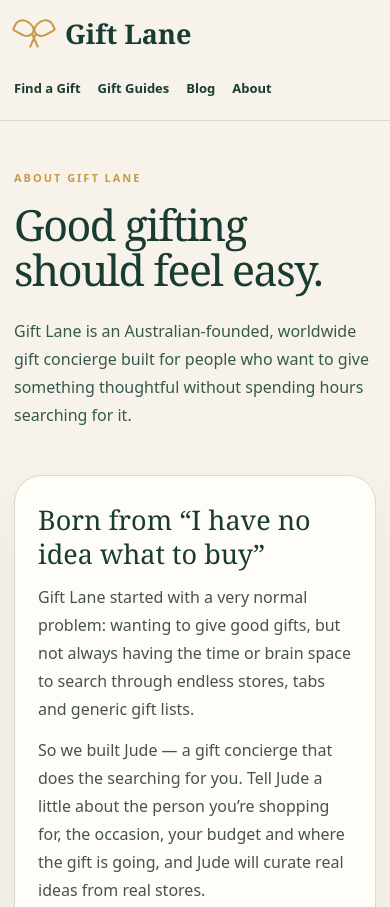
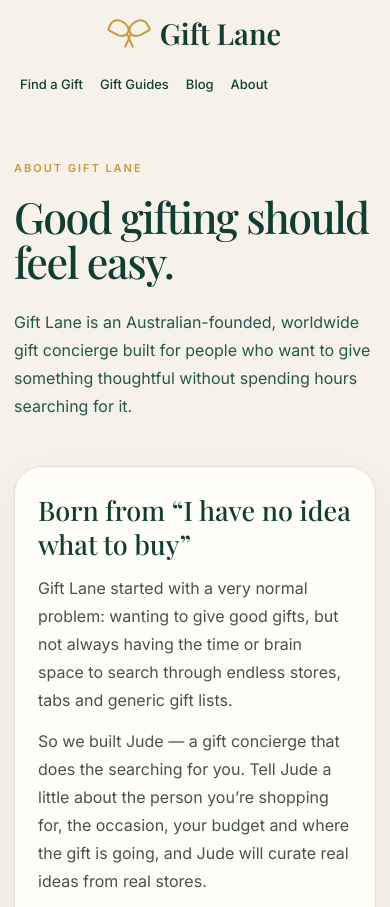
Before and after one commit to giftfairy/gift-concierge, a website: page public/about.html in a window 390 px wide. Shown: the top 907 px of the page. Drawn offline with nearby package versions, Linux system fonts and the light colour scheme.

Commit message:
Update about.html

```diff
--- a/public/about.html
+++ b/public/about.html
@@ -20,17 +20,27 @@
     gtag('config', 'G-D78BMLRNT2');
   </script>
 
+  <!-- Fonts -->
+  <link rel="preconnect" href="https://fonts.googleapis.com" />
+  <link rel="preconnect" href="https://fonts.gstatic.com" crossorigin />
+  <link
+    href="https://fonts.googleapis.com/css2?family=Caveat:wght@500;600&family=Inter:wght@300;400;500;600&family=Playfair+Display:wght@500;600&display=swap"
+    rel="stylesheet"
+  />
+
   <style>
     :root {
-      --cream: #f7f3eb;
+      --cream: #f7f2e9;
       --cream-light: #fffdf8;
-      --green: #183c32;
-      --green-soft: #34594d;
-      --gold: #c79a4a;
+      --green: #123d32;
+      --green-soft: #245649;
+      --gold: #c9973e;
       --gold-light: #e4c98d;
+      --gold-deep: #b47f27;
       --text: #24332e;
-      --muted: #6d756f;
-      --border: #ded8cb;
+      --muted: #77766f;
+      --border: #e6ded2;
+      --line: #e6ded2;
     }
 
     * {
@@ -46,6 +56,7 @@
       background: var(--cream);
       color: var(--text);
       font-family:
+        "Inter",
         system-ui,
         -apple-system,
         BlinkMacSystemFont,
@@ -59,31 +70,40 @@
     }
 
     .shell {
-      width: min(1180px, calc(100% - 40px));
+      width: 100%;
+      max-width: 1440px;
       margin: 0 auto;
+      padding: 0 42px;
     }
 
     header {
-      border-bottom: 1px solid var(--border);
-      background: rgba(247, 243, 235, 0.96);
-    }
-
-    .header-inner {
-      min-height: 92px;
+      min-height: 76px;
       display: flex;
       align-items: center;
       justify-content: space-between;
-      gap: 30px;
+      gap: 24px;
     }
 
     .brand {
-      text-decoration: none;
-      color: var(--green);
       display: flex;
       align-items: center;
       gap: 11px;
+      color: var(--green);
+      white-space: nowrap;
+      text-decoration: none;
     }
 
+    .brand-name {
+      font-family:
+        "Playfair Display",
+        Georgia,
+        serif;
+      font-size: 34px;
+      font-weight: 600;
+      line-height: 1;
+    }
+
+    /* Bow logo */
     .bow {
       width: 40px;
       height: 30px;
@@ -131,38 +151,31 @@
       transform: rotate(-24deg);
     }
 
-   .brand-name {
-  font-family: Georgia, "Times New Roman", serif;
-  font-size: 34px;
-  font-weight: 600;
-  line-height: 1;
+    .top-nav {
+      display: flex;
+      align-items: center;
+      gap: 30px;
+      color: var(--green);
+      font-size: 14px;
+      font-weight: 500;
     }
 
-    nav {
-      display: flex;
-      align-items: center;
-      gap: 28px;
+    .top-nav a {
+      text-decoration: none;
     }
 
-    nav a {
-      text-decoration: none;
-      color: var(--green);
-      font-size: 14px;
-      font-weight: 600;
+    .top-nav a:hover {
+      color: var(--gold-deep);
     }
 
-    nav a:hover {
-      color: var(--gold);
-    }
-
-    .tag {
-      border: 1px solid var(--border);
+    .header-note {
+      padding: 9px 14px;
+      border: 1px solid var(--line);
       border-radius: 999px;
-      padding: 10px 15px;
+      background: rgba(255, 255, 255, 0.55);
+      color: var(--green);
       font-size: 12px;
-      color: var(--green-soft);
       white-space: nowrap;
-      background: rgba(255, 255, 255, 0.42);
     }
 
     main {
@@ -179,7 +192,11 @@
     }
 
     h1 {
-      font-family: Georgia, "Times New Roman", serif;
+      font-family:
+        "Playfair Display",
+        Georgia,
+        "Times New Roman",
+        serif;
       color: var(--green);
       font-size: clamp(42px, 6vw, 68px);
       line-height: 1.03;
@@ -214,7 +231,11 @@
     }
 
     h2 {
-      font-family: Georgia, "Times New Roman", serif;
+      font-family:
+        "Playfair Display",
+        Georgia,
+        "Times New Roman",
+        serif;
       color: var(--green);
       font-size: 27px;
       line-height: 1.25;
@@ -253,7 +274,11 @@
 
     .highlight p {
       color: var(--green);
-      font-family: Georgia, "Times New Roman", serif;
+      font-family:
+        "Playfair Display",
+        Georgia,
+        "Times New Roman",
+        serif;
       font-size: 18px;
       line-height: 1.6;
     }
@@ -324,22 +349,25 @@
       text-decoration: underline;
     }
 
-    @media (max-width: 820px) {
-      .header-inner {
-        min-height: auto;
-        padding: 18px 0;
+    @media (max-width: 980px) {
+      .shell {
+        padding: 0 20px;
+      }
+
+      header {
+        height: auto;
+        padding: 18px 0 12px;
         flex-wrap: wrap;
       }
 
-      nav {
+      .top-nav {
         order: 3;
         width: 100%;
+        justify-content: center;
         gap: 20px;
-        overflow-x: auto;
-        padding-bottom: 3px;
       }
 
-      .tag {
+      .header-note {
         display: none;
       }
 
@@ -363,22 +391,30 @@
       }
     }
 
-    @media (max-width: 520px) {
+    @media (max-width: 640px) {
       .shell {
-        width: min(100% - 28px, 1180px);
+        padding: 0 14px;
+      }
+
+      header {
+        justify-content: center;
+      }
+
+      .brand {
+        width: 100%;
+        justify-content: center;
       }
 
       .brand-name {
-        font-size: 27px;
+        font-size: 29px;
       }
 
-      nav {
+      .top-nav {
+        font-size: 13px;
         gap: 17px;
-      }
-
-      nav a {
-        font-size: 13px;
-        white-space: nowrap;
+        overflow: auto;
+        justify-content: flex-start;
+        padding: 2px 6px 5px;
       }
 
       h1 {
@@ -394,33 +430,45 @@
 
 <body>
 
+  <div class="shell">
     <header>
-    <div class="shell header-inner">
 
-   <a class="brand" href="/" aria-label="Gift Lane home">
-  <span class="bow" aria-hidden="true">
+      <a
+        class="brand"
+        href="/"
+        aria-label="Gift Lane home"
+      >
+        <span
+          class="bow"
+          aria-hidden="true"
+        >
           <span class="bow-left"></span>
           <span class="bow-right"></span>
           <span class="bow-tail-left"></span>
           <span class="bow-tail-right"></span>
         </span>
 
-  <span class="brand-name">Gift Lane</span>
+        <span class="brand-name">
+          Gift Lane
+        </span>
       </a>
 
-      <nav aria-label="Main navigation">
+      <nav
+        class="top-nav"
+        aria-label="Main navigation"
+      >
         <a href="/#gift-finder">Find a Gift</a>
         <a href="/blog.html">Gift Guides</a>
         <a href="/blog.html">Blog</a>
         <a href="/about.html">About</a>
       </nav>
 
-      <div class="tag">
+      <div class="header-note">
         ♡ Good gifting, brighter days
       </div>
 
+    </header>
   </div>
-  </header>
 
   <main>
     <div class="shell">
@@ -538,10 +586,10 @@
           </p>
 
           <p>
-            It’s for the birthday you suddenly remembered, the impossible-to-buy-for
-            dad, the child who is obsessed with one very specific thing, the
-            overseas relative, the Christmas list that somehow became enormous,
-            and all the everyday moments in between.
+            It’s for the birthday you suddenly remembered, the
+            impossible-to-buy-for dad, the child who is obsessed with one very
+            specific thing, the overseas relative, the Christmas list that
+            somehow became enormous, and all the everyday moments in between.
           </p>
 
           <p>
```
Lines whose indentation alone changed are shown as unchanged.
